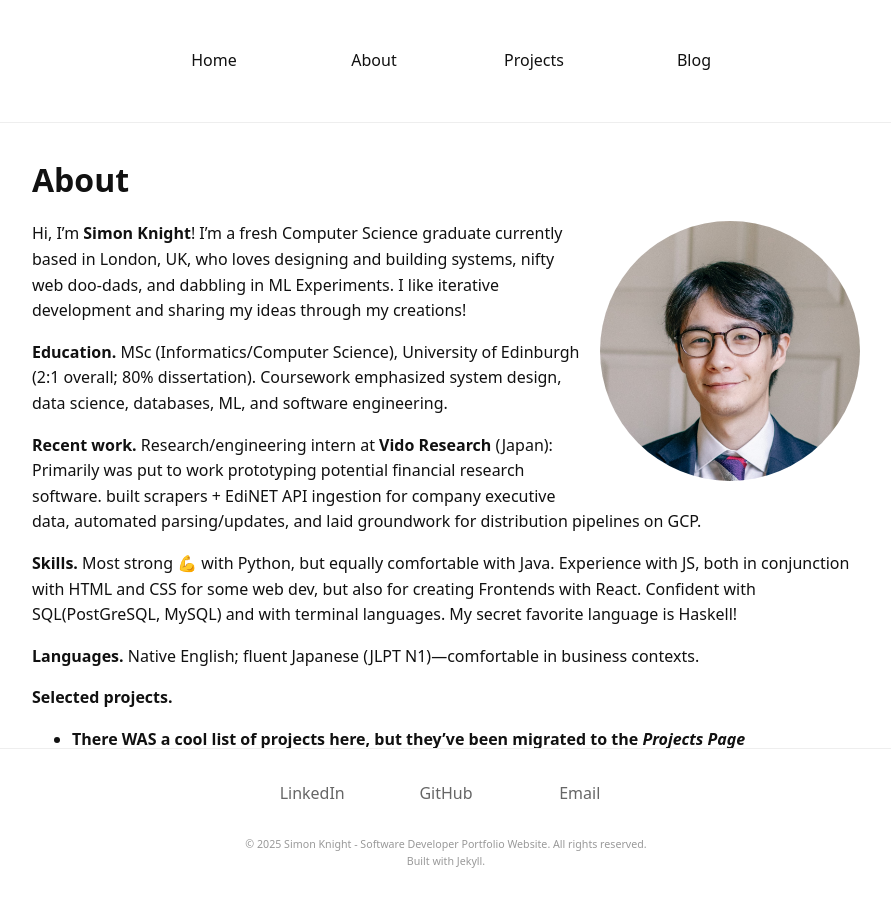
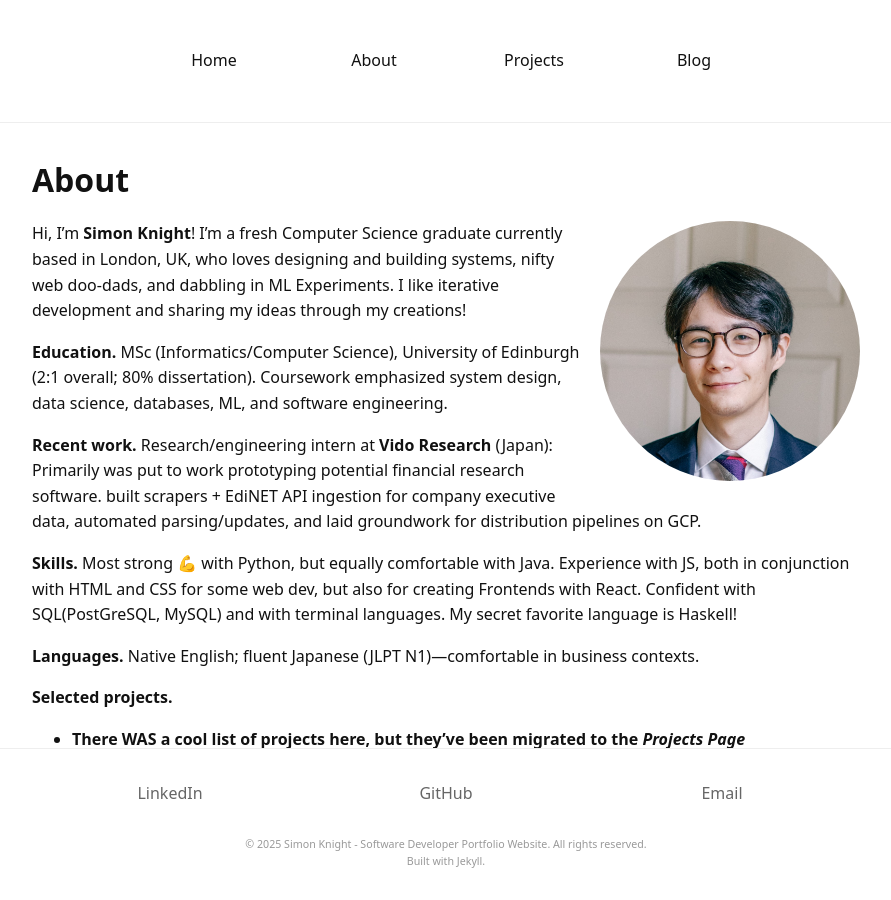
Before and after one commit to SIMONDSKNIGHT/simondsknight.github.io, a Jekyll site: the page built from pages/about.md, in a window 1280 px wide. Shown: the whole page, without its empty margins (194-1085 px from the left). Built offline with Jekyll 4.4.1, drawn with Linux system fonts in a browser that asks for light colours.

Commit message:
remember to check the stuff in the sites.css and make it your own

```diff
--- a/_layouts/default.html
+++ b/_layouts/default.html
@@ -11,8 +11,7 @@
     <meta name="description" content="{{ page.excerpt | default: site.description | strip_html | strip }}">
     {% seo %}
   </head>
-  <body class="{{ page.body_class }}">
-
+  <body>
     <a class="skip" href="#main-content">Skip to content</a>
 
     <header id="site-header" class="header">
@@ -51,5 +50,6 @@
 
 
 
+    <script type="module" src="{{ '/assets/js/site.js' | relative_url }}"></script>
   </body>
 </html>
--- a/assets/css/site.css
+++ b/assets/css/site.css
@@ -1,19 +1,17 @@
-/* ---- Design goals ----
-   - Simple: you don't have infinite time
-   - no complicated plugins
-   - Adapts to user’s dark-mode preference automatically.
-*/
-
+/* these are variables*/
 :root {
-  --w: 860px;
-  --gap: 1rem;
+  --w: 860px;          /* max readable line width */
+  --gap: 1rem;         /* base spacing */
+  --footer-h: 200px;   /* reserved space for fixed footer (tune) */
+  /* Optional per-page runway so the last line can scroll to the top */
+  --scroll-cushion: 0px;
 }
 
 * { box-sizing: border-box; }
-
 html, body { height: 100%; margin: 0; }
 
-
+/* Layout uses a 3-row grid: header | main | (fixed) footer.
+   Footer is fixed; main gets bottom padding to avoid overlap. */
 body {
   font-family: ui-sans-serif, system-ui, -apple-system, "Segoe UI", Roboto, sans-serif;
   line-height: 1.6;
@@ -21,56 +19,29 @@ body {
   background: #fff;
 
   display: grid;
-  grid-template-rows: auto 1fr auto;
+  grid-template-rows: auto 1fr auto; /* header / main / (visual only; footer is fixed) */
 }
 
-a { color: inherit; text-decoration: none; }
-a:hover { text-decoration: underline; }
+/* Make sure page content never hides behind the fixed footer.
+   Add optional runway for pages that need extra scroll room. */
+main {
+  padding-bottom: calc(var(--footer-h) + var(--scroll-cushion, 0px));
+}
 
+/* Utility wrapper for centered content */
 .wrap, .wrapper {
   max-width: var(--w);
   margin: 0 auto;
   padding: 1rem;
 }
 
-header {
-    display: flex
-;
-    align-items: center;
-    border-bottom: 1px solid #eee;
-    text-align: center;
-    align-content: flex-start;
-    justify-content: center;
+/* Links */
+a { color: inherit; text-decoration: none; }
+a:hover { text-decoration: underline; }
 
-}
-#site-header {
-  margin-top: 1rem;
-  padding-top: 2rem;
-  padding-bottom: 3rem;
-  display: flex;
-  flex-direction: column;
-
-}
-.headnav {
-  display: grid;
-  grid-template-columns: repeat(4, 2fr);
-  justify-items: center;
-  align-items: center;
-  width: 50%;
-  max-width: var(--w);
-}
-
-
-
-.brand a { font-weight: 700; }
-.brand small { display: block; color: #666; }
-
-header nav a { margin-left: 1rem; }
-
+/* Typography */
 h1, h2, h3 { line-height: 1.25; }
-
 .muted { color: #666; }
-
 .pill {
   float: right;
   background: #f2f2f2;
@@ -80,11 +51,7 @@ h1, h2, h3 { line-height: 1.25; }
   color: #555;
 }
 
-.list { list-style: none; padding: 0; margin: 1rem 0; }
-.list li { padding: .75rem 0; border-bottom: 1px solid #eee; }
-
-.project header p { margin: 0.25rem 0; }
-
+/* Skip link (a11y) */
 .skip { position: absolute; left: -9999px; }
 .skip:focus {
   left: 1rem; top: 1rem;
@@ -92,34 +59,88 @@ h1, h2, h3 { line-height: 1.25; }
   padding: .5rem;
 }
 
+/* =========================================================
+   HEADER + TOP NAV
+   ========================================================= */
+header {
+  display: flex;
+  align-items: center;
+  justify-content: center;
+  align-content: flex-start;
+  text-align: center;
+  border-bottom: 1px solid #eee;
+}
+
+#site-header {
+  margin-top: 1rem;
+  padding-top: 2rem;
+  padding-bottom: 3rem;
+  display: flex;
+  flex-direction: column;
+}
+
+/* 4 evenly spaced top nav items */
+.headnav {
+  display: grid;
+  grid-template-columns: repeat(4, 1fr);
+  justify-items: center;
+  align-items: center;
+  width: 50%;
+  max-width: var(--w);
+}
+
+/* If you bring the brand back */
+.brand a { font-weight: 700; }
+.brand small { display: block; color: #666; }
+
+/* Legacy margin for header nav links (kept for safety) */
+header nav a { margin-left: 1rem; }
+
+/* =========================================================
+   FOOTER (FIXED)
+   ========================================================= */
+/* Full-width, fixed-to-bottom footer bar */
 #site-footer {
+  position: fixed;
+  left: 0; right: 0; bottom: 0;
+  width: 100%;
+  z-index: 100;
   border-top: 1px solid #eee;
-  margin-top: 2rem;
-  padding-top: 5rem;
-  padding-bottom: 5rem;
+  background: inherit;
   color: #666;
+
+  /* These control the visual height of the footer */
+  padding-top: 1rem;
+  padding-bottom: 1rem;
+}
+
+/* Center inner footer content */
+#site-footer .wrapper {
+  max-width: var(--w);
+  margin: 0 auto;
+  padding: 1rem;
   display: flex;
   flex-direction: column;
   align-items: center;
 }
 
-
-
+/* Social nav: 3 equal positions, centered regardless of link length */
 #site-footer .footnav {
   display: grid;
   grid-template-columns: repeat(3, 1fr);
   justify-items: center;
   align-items: center;
   width: 100%;
-  max-width: var(--w);
 }
 
+/* Kill any global link margins inside the footer */
 #site-footer .footnav a {
   margin: 0 !important;
   text-decoration: none;
   color: inherit;
 }
 
+/* Fine print block */
 #site-footer .lowerfooter {
   margin-top: 2rem;
   display: flex;
@@ -133,14 +154,77 @@ h1, h2, h3 { line-height: 1.25; }
 }
 #site-footer .lowerfooter small { display: block; margin: 0; }
 
-/* ---- DARK MODE ---- */
-@media (prefers-color-scheme: dark) {
-  body { background: #0b0b0b; color: #e7e7e7; }
-  header, #site-footer { border-color: #222; }
-  .muted { color: #aaa; }
-  .pill { background: #1b1b1b; color: #bbb; }
+/* =========================================================
+   LISTS / PROJECT LIST
+   ========================================================= */
+.list { list-style: none; padding: 0; margin: 1rem 0; }
+.list li { padding: .75rem 0; border-bottom: 1px solid #eee; }
+
+/* =========================================================
+   PROJECT CARDS (Projects page grid)
+   ========================================================= */
+.grid {
+  display: grid;
+  grid-template-columns: repeat(auto-fill, minmax(240px, 1fr));
+  gap: var(--gap);
+  list-style: none;
+  padding: 0;
+  margin: 1.5rem 0;
 }
 
+.card {
+  border: 1px solid #eee;
+  border-radius: 12px;
+  overflow: hidden;
+  background: #fff;
+  cursor: pointer;
+  transition: transform .15s ease, box-shadow .15s ease;
+}
+.card:hover { transform: translateY(-2px); box-shadow: 0 8px 24px rgba(0,0,0,.06); }
+.card img { width: 100%; height: 150px; object-fit: cover; display: block; }
+.card .card__body { padding: .75rem .9rem; }
+.card h3 { margin: 0 0 .25rem; font-size: 1rem; }
+.card p { margin: 0; color: #555; font-size: .95rem; }
+
+/* =========================================================
+   MODAL (if you include it on Projects)
+   ========================================================= */
+.modal { position: fixed; inset: 0; display: grid; z-index: 1000; }
+.modal[hidden] { display: none; }
+.modal__scrim { position: absolute; inset: 0; background: rgba(0,0,0,.45); backdrop-filter: blur(2px); }
+.modal__panel {
+  position: relative; z-index: 1;
+  margin: 3vh auto; width: min(1100px, 96vw); max-height: 94vh; overflow: auto;
+  background: #fff; border-radius: 12px; padding: 1rem 1rem 2rem;
+  box-shadow: 0 20px 60px rgba(0,0,0,.25);
+}
+.modal__close {
+  position: sticky; top: 0; float: right;
+  border: 0; background: transparent; font-size: 2rem; line-height: 1; cursor: pointer;
+}
+
+/* Two-column content inside the modal */
+.project-modal__layout {
+  display: grid;
+  grid-template-columns: 1.2fr 1fr; /* media larger */
+  gap: 1rem;
+  align-items: start;
+}
+.project-modal__media { position: relative; }
+.project-media { width: 100%; height: auto; border-radius: 10px; display: block; }
+
+/* =========================================================
+   ABOUT PAGE EXTRAS
+   ========================================================= */
+/* Hero / intro line */
+.intro-line {
+  font-size: 2rem;
+  margin-top: 1rem;
+  margin-bottom: 1rem;
+  text-align: left;
+}
+
+/* Emoji sizing if used */
 .emoji {
   height: 1em;
   width: 1em;
@@ -151,93 +235,43 @@ h1, h2, h3 { line-height: 1.25; }
   position: relative;
   top: -0.05em;
 }
-.intro-line{
-  font-size: 2rem;
-  margin-top: 1rem;
-  margin-bottom: 1rem;
-  text-align: left;
-}
 
-
-
+/* Headshot floats right on wide screens, circles via border-radius */
 .headshot {
   float: right;
   width: min(260px, 35vw);
   height: auto;
   border-radius: 50%;
-  margin: 0 0 1rem 1rem;
+  margin: 0 0 1rem 1rem;   /* space to the left/bottom of the image */
   object-fit: cover;
 }
 
+@media (max-width: 800px) {
+  .project-modal__layout { grid-template-columns: 1fr; }
+}
 
 @media (max-width: 640px) {
+  /* Footer often gets taller when content wraps; reserve more space */
+  :root { --footer-h: 240px; }
+
+  /* Headshot stacks above text */
   .headshot {
     float: none;
     display: block;
     margin: 0 auto 1rem auto;
     width: min(60vw, 320px);
   }
+
+  /* Top nav can use more width on small screens */
+  .headnav { width: 90%; }
 }
 
-
-main { padding-bottom: calc(var(--footer-h)+5rem); }
-@media (max-width: 640px) {
-  :root { --footer-h: 260px; }
+/* Dark mode */
+@media (prefers-color-scheme: dark) {
+  body { background: #0b0b0b; color: #e7e7e7; }
+  header, #site-footer { border-color: #222; }
+  .muted { color: #aaa; }
+  .pill { background: #1b1b1b; color: #bbb; }
 }
 
-#site-footer {
-  position: fixed;
-  left: 0; right: 0; bottom: 0;
-  width: 100%;
-  z-index: 100;
-  border-top: 1px solid #eee;
-  background: inherit;
-  color: #666;
-  padding-top: 1rem;
-  padding-bottom: 1rem;
-}
-
-#site-footer .wrapper {
-  max-width: var(--w);
-  margin: 0 auto;
-  padding: 1rem;
-  display: flex;
-  flex-direction: column;
-  align-items: center;
-}
-
-#site-footer .footnav {
-  display: grid;
-  grid-template-columns: repeat(3, 1fr);
-  justify-items: center;
-  align-items: center;
-  width: 100%;
-}
-
-#site-footer .footnav a {
-  margin: 0 !important;
-  text-decoration: none;
-  color: inherit;
-}
-
-#site-footer .lowerfooter {
-  margin-top: 2rem;
-  display: flex;
-  flex-direction: column;
-  align-items: center;
-  gap: 0.25rem;
-  line-height: 1.2;
-  font-size: 0.8rem;
-  color: #999;
-  text-align: center;
-}
-#site-footer .lowerfooter small {
-    display: block; margin: 0; }
-:root { --scroll-cushion: 0vh; } /* default: no extra runway */
-
-/* make room for the fixed footer + any requested scroll cushion */
-main {
-  padding-bottom: calc(var(--footer-h, 220px) + var(--scroll-cushion));
-}
-/* Give the About page a big runway so the last line can scroll to the top */
-body.about-page { --scroll-cushion: 90vh; }  /* tweak 50–90vh to taste */
+body.about-page { --scroll-cushion: 70vh; }
```
Also changed, not shown: pages/about.md (+1 -1 lines).
